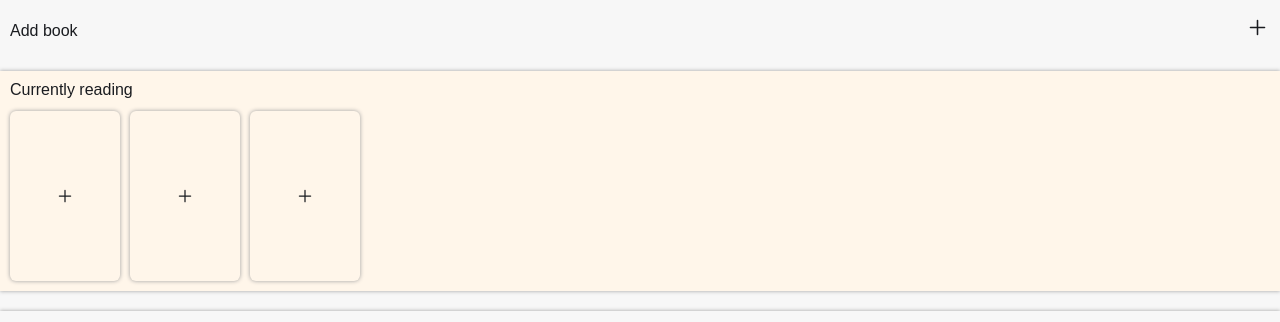
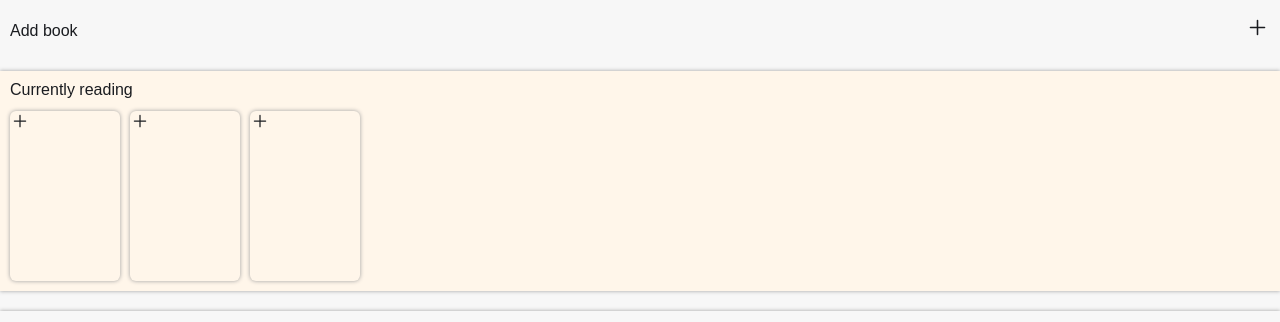
Before and after one commit to SecretStrawberry/read-o-matic, a React (Create React App) app: page / in a window 1280 px wide. Shown: the top 322 px of the page. Built offline with nearby package versions, Linux system fonts and the light colour scheme.

Commit message:
changed style of  Item

```diff
--- a/src/books/BooksCarousel.js
+++ b/src/books/BooksCarousel.js
@@ -12,7 +12,6 @@ const CarouselWrapper = styled.div`
   grid-auto-flow: column;
   justify-content: start;
 
-  grid-template-columns: min-content;
   grid-template-rows: 2rem 1fr;
   column-gap: 1rem;
   row-gap: 1rem;
--- a/src/books/CarouselItem.js
+++ b/src/books/CarouselItem.js
@@ -7,10 +7,6 @@ import { colors } from "../utils/colors";
 
 const Item = styled.div`
   grid-row: 2 / 2;
-
-  display: flex;
-  align-items: center;
-  justify-content: center;
 
   font-size: 2rem;
 
```
